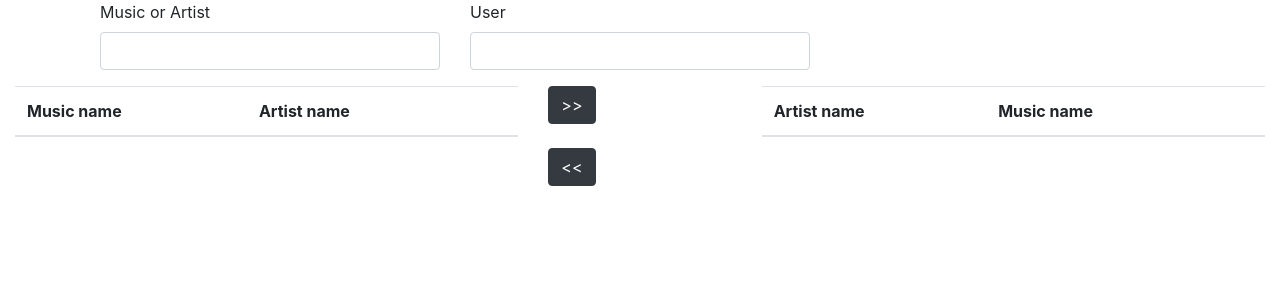
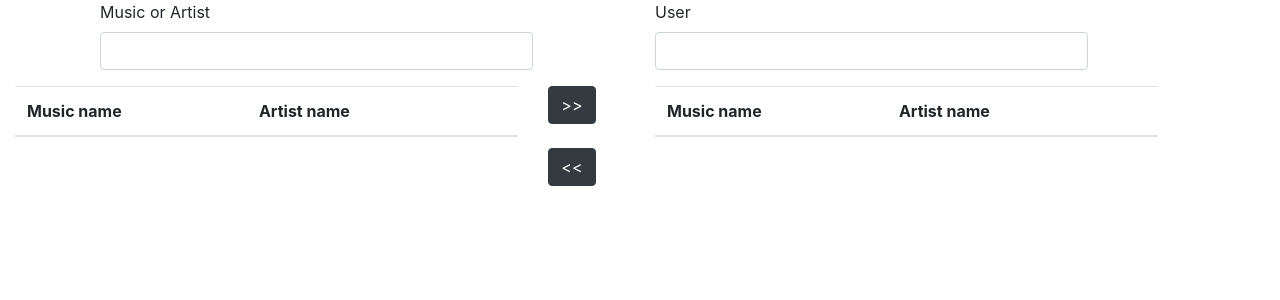
Before and after one commit to silvasamuel/musica-frontend, an Angular app in the folder musica-frontend/: page / in a window 1280 px wide. Shown: the top 300 px of the page. Built offline with nearby package versions, Linux system fonts and the light colour scheme.

Commit message:
Adicionada busca playlist

```diff
--- a/musica-frontend/src/app/app.component.html
+++ b/musica-frontend/src/app/app.component.html
@@ -1,5 +1,8 @@
 
-<app-topo (topoSearch)="buscarMusica($event)"></app-topo>
+<app-topo
+    (topoMusicSearch)="buscarMusica($event)"
+    (topoPlaylistSearch)="buscarPlaylist($event)"
+></app-topo>
 <div class="col-md-12">
     <div class="row">
 
@@ -7,12 +10,16 @@
             <app-musica [musicas]="musicasLista"></app-musica>
         </div>
 
-        <div class="col-md-2">
-            <app-controles (controleIncluirMusica)="incluirMusicasPlaylist($event)"></app-controles>
+        <div class="col-md-1">
+            <app-controles
+                (controleIncluirMusica)="incluirMusicasPlaylist()"
+                (controleRemoverMusica)="removerMusicasPlaylist()"
+            >
+            </app-controles>
         </div>
 
         <div class="col-md-5">
-                <app-playlist></app-playlist>
-            </div>
+                <app-playlist ></app-playlist>
+        </div>
     </div>
 </div>
--- a/musica-frontend/src/app/app.component.ts
+++ b/musica-frontend/src/app/app.component.ts
@@ -1,3 +1,4 @@
+import { Playlist } from './models/playlist.model';
 import { MusicaService } from './musica.service';
 import { Musica } from './models/musica.model';
 import { Component } from '@angular/core';
@@ -11,7 +12,8 @@ import { Component } from '@angular/core';
 export class AppComponent {
   title = 'app';
 
-  public musicasLista: Musica[]
+  private musicasLista: Musica[]
+  private playlist: Playlist
 
   constructor(private musicaService: MusicaService) { }
 
@@ -33,7 +35,24 @@ export class AppComponent {
     }
   }
 
+  public buscarPlaylist(event){
+    if(event.keyCode == 13){
+
+        let filter = event.target.value;
+
+        this.musicaService.getPlaylist(filter).subscribe((playlist) => {
+          this.playlist = playlist;
+          console.log(playlist);
+        }
+      );
+    }
+  }
+
   public incluirMusicasPlaylist(event) {
-    console.log(event.target.value);
+    console.log(this.musicasLista);
+  }
+
+  public removerMusicasPlaylist(event) {
+    console.log(this.musicasLista);
   }
 }
--- a/musica-frontend/src/app/controles/controles.component.html
+++ b/musica-frontend/src/app/controles/controles.component.html
@@ -1,4 +1,4 @@
 <button type="button" (click) = "controleIncluirMusica.emit($event)" class="btn btn-dark">>></button>
 <br>
 <br>
-<button type="button" (click) = "deleteMusic()" class="btn btn-dark"><<</button>
+<button type="button" (click) = "controleRemoverMusica.emit($event)" class="btn btn-dark"><<</button>
--- a/musica-frontend/src/app/musica.service.ts
+++ b/musica-frontend/src/app/musica.service.ts
@@ -1,3 +1,4 @@
+
 import { Injectable } from '@angular/core';
 import { Http, Headers, RequestOptions } from '@angular/http';
 import { Observable } from 'rxjs/Observable';
@@ -5,6 +6,7 @@ import 'rxjs/add/operator/map';
 import 'rxjs/add/operator/catch';
 import 'rxjs/add/observable/throw';
 import { Musica } from './models/musica.model';
+import { Playlist } from './models/playlist.model';
 
 const API_URL = "https://intense-ocean-93206.herokuapp.com";
 
@@ -38,6 +40,23 @@ export class MusicaService {
     .catch(this.handleError);
   }
 
+  public getPlaylist(usuario): Observable<Playlist>{
+    const headers = new Headers();
+    headers.append('Content-Type', 'application/json');
+    headers.append('Access-Control-Allow-Origin', 'http://localhost:4200');
+
+    const options = new RequestOptions({ headers: headers });
+
+    // will use this.http.get()
+    return this.http
+    .get(API_URL + '/api/playlists/?user=' + usuario)
+    .map(response => {
+      const pratos = response.json();
+      return response.json();
+    })
+    .catch(this.handleError);
+  }
+
 
 
 }
--- a/musica-frontend/src/app/musica/musica.component.ts
+++ b/musica-frontend/src/app/musica/musica.component.ts
@@ -11,6 +11,7 @@ export class MusicaComponent implements OnInit {
   public checkMusic: Boolean;
   constructor() { }
 
+  @Output() listaTemp: Musica[]
   @Input() @Output() musicas: Musica[]
 
   ngOnInit() {
--- a/musica-frontend/src/app/playlist/playlist.component.html
+++ b/musica-frontend/src/app/playlist/playlist.component.html
@@ -1,8 +1,8 @@
 <table class="table">
     <thead>
       <tr>
+        <th scope="col">Music name</th>
         <th scope="col">Artist name</th>
-        <th scope="col">Music name</th>
         <th scope="col"></th>
       </tr>
     </thead>
--- a/musica-frontend/src/app/topo/topo.component.html
+++ b/musica-frontend/src/app/topo/topo.component.html
@@ -1,19 +1,17 @@
 <div class="container">
-
-
-
     <div class="col-md-12">
         <div class="row">
-        <div class="col-md-4">
+        <div class="col-md-5">
           <div class="form-group">
-              <label for="descricao">Music or Artist</label>
-              <input type="text" class="form-control" (keyup) = "topoSearch.emit($event)"/>
+              <label for="MusicOrArtist">Music or Artist</label>
+              <input type="text" class="form-control" (keyup) = "topoMusicSearch.emit($event)"/>
           </div>
        </div>
-       <div class="col-md-4">
+       <div class="col-md-1"></div>
+       <div class="col-md-5">
           <div class="form-group">
-            <label for="Preco">User</label>
-            <input type="text" class="form-control"/>
+            <label for="User">User</label>
+            <input type="text" class="form-control" (keyup) = "topoPlaylistSearch.emit($event)"/>
           </div>
         </div>
         </div>
--- a/musica-frontend/src/app/topo/topo.component.ts
+++ b/musica-frontend/src/app/topo/topo.component.ts
@@ -10,7 +10,8 @@ import { Musica } from '../models/musica.model';
 })
 export class TopoComponent implements OnInit {
 
-  @Output() topoSearch = new EventEmitter();
+  @Output() topoMusicSearch = new EventEmitter();
+  @Output() topoPlaylistSearch = new EventEmitter();
 
   constructor() { }
 
```
Also changed, not shown: musica-frontend/src/app/controles/controles.component.ts (+7 -1 lines), musica-frontend/src/app/models/playlist.model.ts (added, +27 -0 lines).
